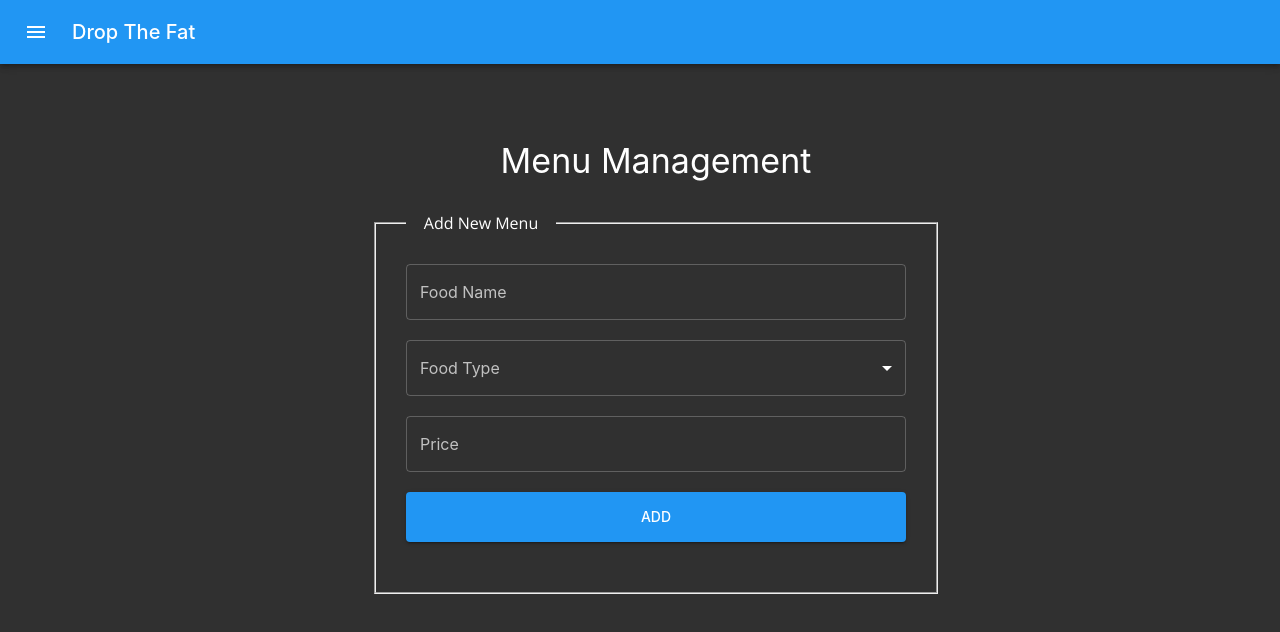
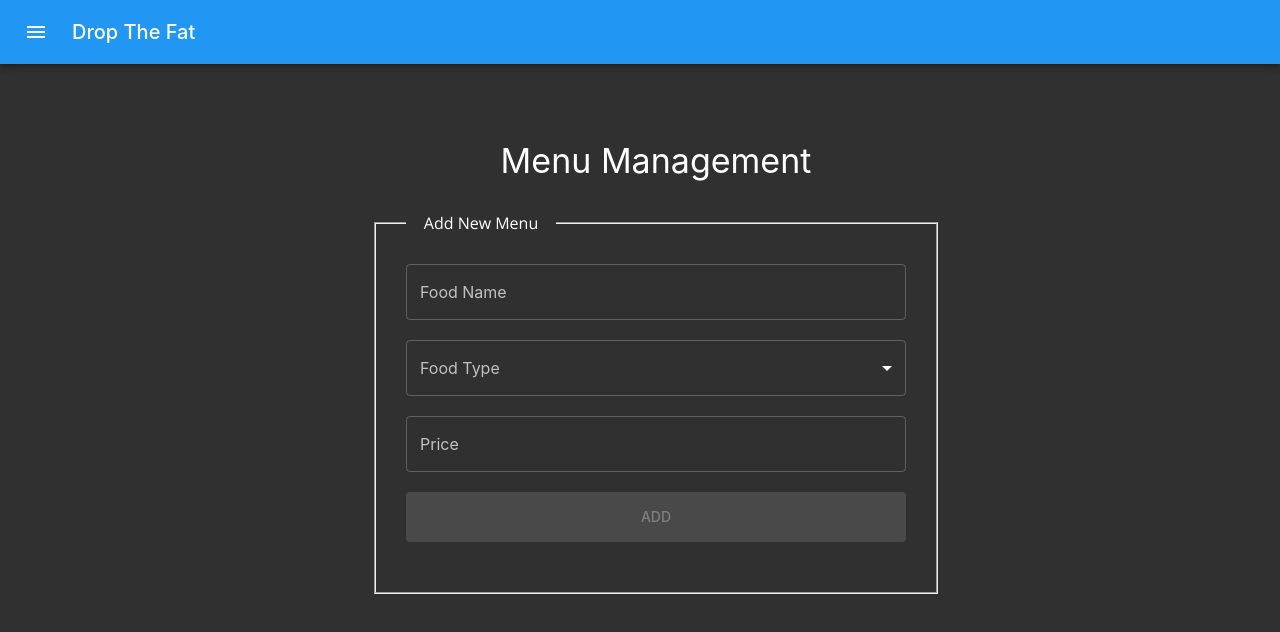
Before and after one commit to evangunawan/dropthefat, a React (Create React App) app: page /admin/menu/create in a window 1280 px wide. Shown: the top 632 px of the page. Built offline with nearby package versions, Linux system fonts and the light colour scheme.

Commit message:
Add rule on add menu and update menu

```diff
--- a/src/pages/Admin/Menu/CreateMenu.tsx
+++ b/src/pages/Admin/Menu/CreateMenu.tsx
@@ -106,6 +106,7 @@ const CreateMenu = () => {
             variant='contained'
             color='primary'
             style={{ marginBottom: 20, width: 500, height: 50 }}
+            disabled={menuName.length < 1 || menuType.length < 1 || menuPrice.length < 1}
             onClick={addMenuToFirebase}
           >
             ADD
--- a/src/pages/Admin/Menu/UpdateMenu.tsx
+++ b/src/pages/Admin/Menu/UpdateMenu.tsx
@@ -150,6 +150,7 @@ const UpdateMenu = () => {
             variant='contained'
             color='primary'
             style={{ marginBottom: 20, width: 500, height: 50 }}
+            disabled={menuName.length < 1 || menuType.length < 1 || menuPrice < 1}
             onClick={() => updateMenu(id || 'null')}
           >
             UPDATE
```
